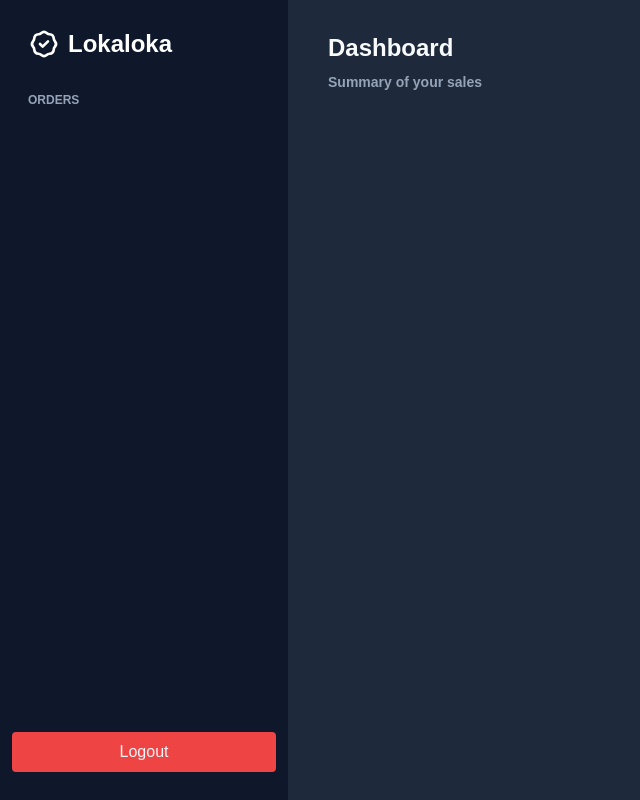
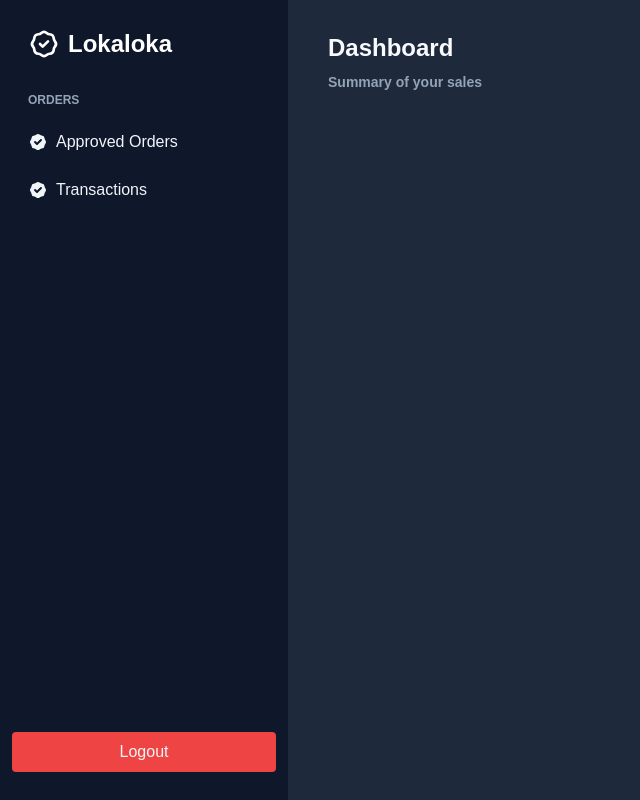
Before and after one commit to lokalokaindonesia/lokaloka-mitra, a Next.js app: page / in a window 1280 px wide. Shown: the whole page, without its empty margins (0-640 px from the left). Built offline with nearby package versions, Linux system fonts and the light colour scheme; no server answers; sample sign-in values are in the browser's storage.

Commit message:
Update Layout.jsx

```diff
--- a/components/layout/Layout.jsx
+++ b/components/layout/Layout.jsx
@@ -22,20 +22,16 @@ const Layout = ({ children }) => {
                     <AiFillDashboard className='w-5 h-5' />
                     <span>Dashboard</span>
                 </NavItem> */}
-        {session?.user?.email != "driver@gmail.com" && (
-          <>
-            <Divider label="orders" />
+        <Divider label="orders" />
 
-            {session?.user?.email == "official@lokaloka.id" && (
-              <>
-                <NavItem href="/orders/approved-orders">
-                  <HiBadgeCheck className="w-5 h-5" />
-                  <span>Approved Orders</span>
-                </NavItem>
-              </>
-            )}
-          </>
-        )}
+        <NavItem href="/orders/approved-orders">
+          <HiBadgeCheck className="w-5 h-5" />
+          <span>Approved Orders</span>
+        </NavItem>
+        <NavItem href="/transactions">
+          <HiBadgeCheck className="w-5 h-5" />
+          <span>Transactions</span>
+        </NavItem>
       </Sidebar>
 
       {/* Main Content */}
```
